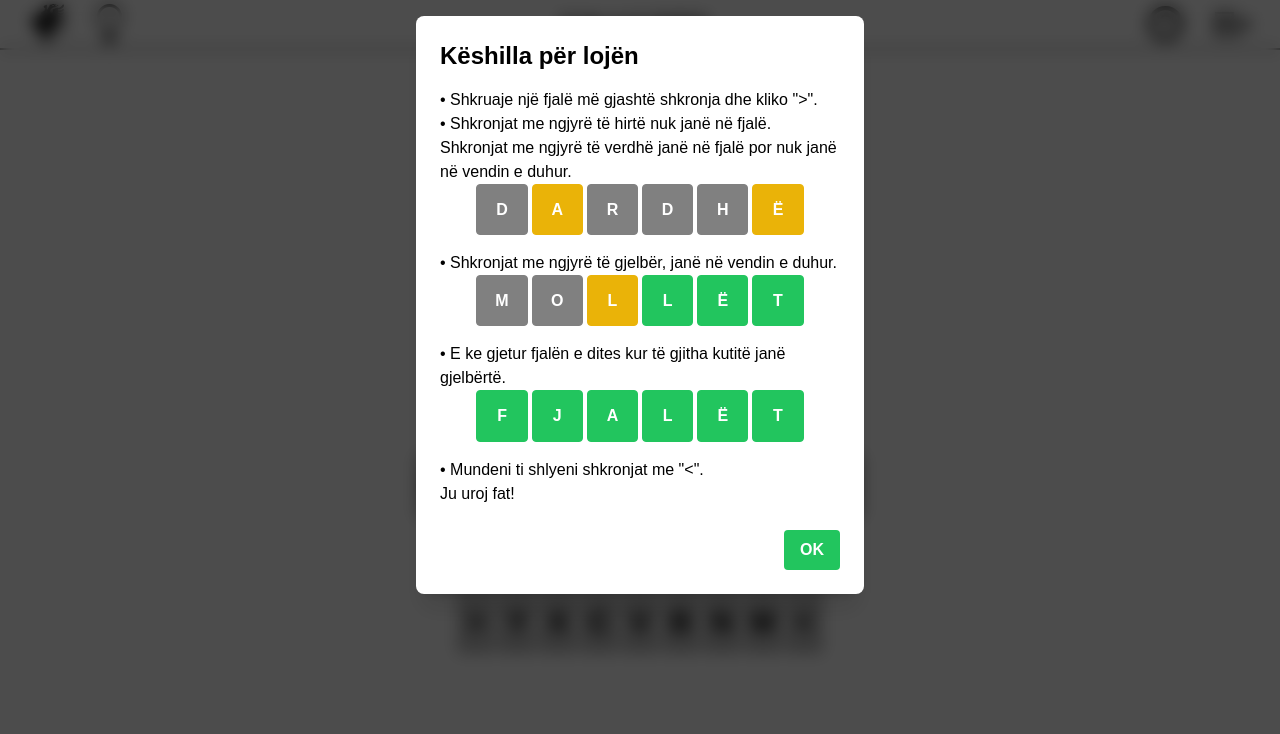
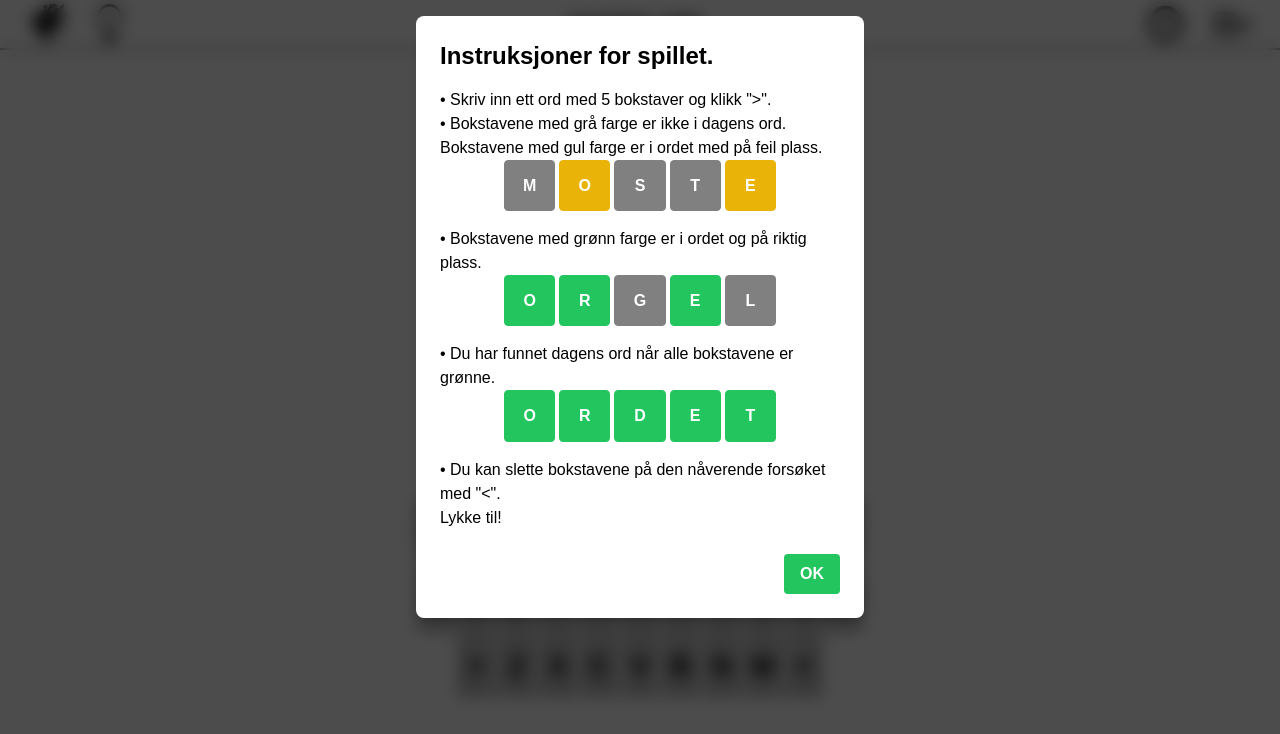
Before and after one commit to Yllnor13/fjalle, a Next.js app in the folder fjala_e_dites_front_end/: page / in a window 1280 px wide. Shown: the top 734 px of the page. Built offline with nearby package versions, Linux system fonts and the light colour scheme.

Commit message:
init, oversatt tekst og gjorde den om til 5 tegn ist. 6

```diff
--- a/fjala_e_dites_front_end/src/components/Game.tsx
+++ b/fjala_e_dites_front_end/src/components/Game.tsx
@@ -25,7 +25,7 @@ const Game: React.FC<{showStatsModal: boolean; setShowStatsModal: (val: boolean)
   const [loadingDots, setLoadingDots] = useState(".");
 
   const MAX_ATTEMPTS = 6;
-  const WORD_LENGTH = 6;
+  const WORD_LENGTH = 5;
 
   // Load saved game state on component mount
   useEffect(() => {
@@ -108,7 +108,7 @@ const Game: React.FC<{showStatsModal: boolean; setShowStatsModal: (val: boolean)
   const handle_submit = async () => {
     // Validate input length
     if (currentAttempt.length !== WORD_LENGTH) {
-      setError(`Fjala duhet ti ketë vetëm ${WORD_LENGTH} shkronja`);
+      setError(`Ordet må være akkurat ${WORD_LENGTH} bokstaver langt!`);
       return;
     }
 
@@ -125,7 +125,7 @@ const Game: React.FC<{showStatsModal: boolean; setShowStatsModal: (val: boolean)
       const response = decodeData(responseValue);
       // Check if the word is not in the word list (server returns exists: false)
       if (!response.exist) { //(!response.exists && !isHardmode)
-        setError(`"${currentAttempt}" nuk është në list`);
+        setError(`"${currentAttempt}" er ikke i lista.`);
         return; // Don't process this as an attempt
       }
 
@@ -156,7 +156,7 @@ const Game: React.FC<{showStatsModal: boolean; setShowStatsModal: (val: boolean)
       }
     } catch (error) {
       console.error('Error submitting word:', error);
-      setError('Gabim në dërgimin e fjalës. Ju lutem provoni apët.');
+      setError('Det oppsto et problem med forsøket. Plis prøv igjen nå.');
     }
   };
 
@@ -206,7 +206,7 @@ const Game: React.FC<{showStatsModal: boolean; setShowStatsModal: (val: boolean)
 
   // Generate share text with emojis based on results
   const generateShareText = (resultsArray = results): string => {
-    let shareText = `Fjala e dites ${today_date_ui} ${resultsArray.length}/${MAX_ATTEMPTS}\n\n`;
+    let shareText = `Fjala e dites ${today_date_ui} ${resultsArray.length}/${MAX_ATTEMPTS}\n\n`; //TODO: fikse dette med det nye navnet
 
     // Create emoji grid based on results
     resultsArray.forEach(row => {
@@ -261,11 +261,11 @@ const Game: React.FC<{showStatsModal: boolean; setShowStatsModal: (val: boolean)
     try{
       navigator.clipboard.writeText(shareMessage)
       //"U kopijue me suksese"
-      setError('Rezultatet u kopjuan!');
+      setError('Kopierte resultatene!');
     }
     catch(err){
       console.error(err)
-      setError('Rezultatet nuk u kopjuan!');
+      setError('Det oppsto et problem under kopieringen!');
     }
   };
 
@@ -364,7 +364,7 @@ const Game: React.FC<{showStatsModal: boolean; setShowStatsModal: (val: boolean)
           {Array.from({ length: MAX_ATTEMPTS }).map((_, rowIndex) => (
             <div
               key={`row-${rowIndex}`}
-              className="grid grid-cols-6 gap-[0.3vw]"
+              className={`grid grid-cols-${WORD_LENGTH} gap-[0.3vw]`}
             >
               {Array.from({ length: WORD_LENGTH }).map((_, colIndex) => {
                 const delay = `${colIndex * 0.2}s`;
@@ -397,7 +397,7 @@ const Game: React.FC<{showStatsModal: boolean; setShowStatsModal: (val: boolean)
         {error && (
           <div className="absolute top-[-60px] left-1/2 transform -translate-x-1/2 w-fit z-10 animate-fadeIn">
             <div className={`text-center font-bold py-2 px-4 rounded-md shadow-lg border ${
-              error === 'Rezultatet u kopjuan!'
+              error === 'Resultatet ble kopiert!!'
                 ? 'text-green-700 bg-green-50 border-green-300'
                 : 'text-red-700 bg-red-50 border-red-300'
             }`}>
@@ -425,19 +425,19 @@ const Game: React.FC<{showStatsModal: boolean; setShowStatsModal: (val: boolean)
           <div className="mb-4 text-center">
             <p className="text-xl font-bold">
               {results.some(result => result.every(r => r === 2))
-                ? "Ju keni fituar!"
-                : "Suksese ne vazhdim!"}
+                ? "Gratulerer, du vant!"
+                : "Rekken fortsetter!"}
             </p>
 
             {won && (
               <p className="mt-2">
-                Fjala e dites ishte: <span className="font-bold uppercase">{today_word}</span>
+                dagens ord er: <span className="font-bold uppercase">{today_word}</span>
               </p>
             )}
 
             {lost && (
               <p className="mt-2">
-                Nuk i a dole? Pyesni miqtë tuaj nëse e kanë zgjidhur!
+                Fikk du det ikke til? Spør vennene dine og se hva de svarte!
               </p>
             )}
           </div>
@@ -446,25 +446,25 @@ const Game: React.FC<{showStatsModal: boolean; setShowStatsModal: (val: boolean)
           <div className="grid grid-cols-2 gap-4 mb-6">
             <div className="text-center">
               <div className="text-3xl font-bold">{Local_storage.get_wins() + Local_storage.get_losses()}</div>
-              <div className="text-sm">Lojë</div>
+              <div className="text-sm">Spill</div>
             </div>
             <div className="text-center">
               <div className="text-3xl font-bold">{calculateWinPercentage()}%</div>
-              <div className="text-sm">Fituar %</div>
+              <div className="text-sm">Vinner %</div>
             </div>
             <div className="text-center">
               <div className="text-3xl font-bold">{Local_storage.get_cur_streak()}</div>
-              <div className="text-sm">Brezi aktual</div>
+              <div className="text-sm">Nåverende rekke</div>
             </div>
             <div className="text-center">
               <div className="text-3xl font-bold">{Local_storage.get_max_streak()}</div>
-              <div className="text-sm">Brezi maksimum</div>
+              <div className="text-sm">lengste rekke</div>
             </div>
           </div>
 
           {/* Guess Distribution */}
           <div className="mb-6">
-            <h3 className="font-bold mb-2 text-center">Shpërndarja e përgjigjeve</h3>
+            <h3 className="font-bold mb-2 text-center">Når du vant</h3>
             <div className="space-y-1">
               {Array.from({ length: MAX_ATTEMPTS }).map((_, i) => {
                 const count = Local_storage.get_win_rounds(i + 1);
@@ -495,7 +495,7 @@ const Game: React.FC<{showStatsModal: boolean; setShowStatsModal: (val: boolean)
           {/* Share section */}
           {won && (
             <div className="mb-4">
-            <h3 className="text-lg font-bold mb-2 text-center">Shpërndaje</h3>
+            <h3 className="text-lg font-bold mb-2 text-center">Del</h3>
             <pre className="bg-[var(--background)] p-2 rounded mb-2 text-sm overflow-x-auto">
               {shareMessage}
             </pre>
@@ -503,7 +503,7 @@ const Game: React.FC<{showStatsModal: boolean; setShowStatsModal: (val: boolean)
               onClick={copyToClipboard}
               className="w-full py-2 bg-[var(--correct)] text-[var(--text-light)] font-bold rounded hover:bg-[var(--correct-hover)] transition"
             >
-              Kopjo rezultatet
+              Kopier resultatene
             </button>
           </div>
           )}
@@ -512,7 +512,7 @@ const Game: React.FC<{showStatsModal: boolean; setShowStatsModal: (val: boolean)
             onClick={() => setShowStatsModal(false)}
             className="w-full py-2 text-[var(--text-0)] font-bold rounded"
           >
-            Mbylle
+            Lukk
           </button>
         </div>
       </div>
--- a/fjala_e_dites_front_end/src/components/Horizontal_warning.tsx
+++ b/fjala_e_dites_front_end/src/components/Horizontal_warning.tsx
@@ -17,10 +17,10 @@ const Horizontal_Warning_Modal: React.FC = () => {
       `}</style>
 
       <div className="bg-[var(--background)] rounded-lg p-6 max-w-md mx-4">
-        <div className="text-2xl font-bold mb-4 text-[var(--text0)] font-bold">paralajmërim</div>
+        <div className="text-2xl font-bold mb-4 text-[var(--text0)] font-bold">ADVARSEL</div>
 
         <div className="space-y-3 text-[var(--text0)]">
-          <p>Ju lutem ktheje telefonin vertikalisht</p>
+          <p>Plis hold telefonen din vertikalt</p>
         </div>
 
       </div>
--- a/fjala_e_dites_front_end/src/components/Instruction_Modal.tsx
+++ b/fjala_e_dites_front_end/src/components/Instruction_Modal.tsx
@@ -31,10 +31,9 @@ interface InstructionModalProps {
 type KeyState = 0 | 1 | 2;
 
 const newKeyStates: Record<string, KeyState[]> = {
-  "fjalët": [2, 2, 2, 2, 2, 2],
-  "mollët": [0, 0, 1, 2, 2, 2],
-  "bunker": [0, 0, 0, 0, 0, 0],
-  "dardhë": [0, 1, 0, 0, 0, 1],
+  "ordet": [2, 2, 2, 2, 2],
+  "moste": [0, 1, 0, 0, 1],
+  "orgel": [2, 2, 0, 2, 0],
 };
 
 const baseTextClass = "space-y-3 text-[var(--text0)]";
@@ -74,21 +73,21 @@ const Instruction_Modal: React.FC<InstructionModalProps> = ({ onClose }) => {
       `}</style>
 
       <div className="bg-[var(--background)] rounded-lg p-6 max-w-md mx-4 shadow-xl">
-        <div className="text-2xl font-bold mb-4 text-[var(--text0)] font-bold">Këshilla për lojën</div>
+        <div className="text-2xl font-bold mb-4 text-[var(--text0)] font-bold">Instruksjoner for spillet.</div>
 
         <div className={baseTextClass}>
-          <p>• Shkruaje një fjalë më gjashtë shkronja dhe kliko "&gt;".</p>
+          <p>• Skriv inn ett ord med 5 bokstaver og klikk "&gt;".</p>
         </div>
         <div className={baseTextClass}>
-          <p>• Shkronjat me ngjyrë të hirtë nuk janë në fjalë. Shkronjat me ngjyrë të verdhë janë në fjalë por nuk janë në vendin e duhur.</p>
+          <p>• Bokstavene med grå farge er ikke i dagens ord. Bokstavene med gul farge er i ordet med på feil plass.</p>
         </div>
         <div className="flex justify-center gap-1 mb-4">
-          {"dardhë".split("").map((letter, index) => (
+          {"moste".split("").map((letter, index) => (
             <div
               key={index}
               className={`
                 ${baseLetterClass}
-                ${getColorClass(newKeyStates["dardhë"][index])}
+                ${getColorClass(newKeyStates["moste"][index])}
               `}
             >
               {letter}
@@ -96,15 +95,15 @@ const Instruction_Modal: React.FC<InstructionModalProps> = ({ onClose }) => {
           ))}
         </div>
         <div className={baseTextClass}>
-          <p>• Shkronjat me ngjyrë të gjelbër, janë në vendin e duhur.</p>
+          <p>• Bokstavene med grønn farge er i ordet og på riktig plass.</p>
         </div>
         <div className="flex justify-center gap-1 mb-4">
-          {"mollët".split("").map((letter, index) => (
+          {"orgel".split("").map((letter, index) => (
             <div
               key={index}
               className={`
                 ${baseLetterClass}
-                ${getColorClass(newKeyStates["mollët"][index])}
+                ${getColorClass(newKeyStates["orgel"][index])}
               `}
             >
               {letter}
@@ -112,15 +111,15 @@ const Instruction_Modal: React.FC<InstructionModalProps> = ({ onClose }) => {
           ))}
         </div>
         <div className={baseTextClass}>
-          <p>• E ke gjetur fjalën e dites kur të gjitha kutitë janë gjelbërtë.</p>
+          <p>• Du har funnet dagens ord når alle bokstavene er grønne.</p>
         </div>
         <div className="flex justify-center gap-1 mb-4">
-          {"fjalët".split("").map((letter, index) => (
+          {"ordet".split("").map((letter, index) => (
             <div
               key={index}
               className={`
                 ${baseLetterClass}
-                ${getColorClass(newKeyStates["fjalët"][index])}
+                ${getColorClass(newKeyStates["ordet"][index])}
               `}
             >
               {letter}
@@ -128,10 +127,10 @@ const Instruction_Modal: React.FC<InstructionModalProps> = ({ onClose }) => {
           ))}
         </div>
         <div className={baseTextClass}>
-          <p>• Mundeni ti shlyeni shkronjat me "&lt;".</p>
+          <p>• Du kan slette bokstavene på den nåverende forsøket med "&lt;".</p>
         </div>
         <div className={baseTextClass}>
-          <p>Ju uroj fat!</p>
+          <p>Lykke til!</p>
         </div>
 
         <div className="mt-6 flex justify-end">
--- a/fjala_e_dites_front_end/src/components/Main_layout.tsx
+++ b/fjala_e_dites_front_end/src/components/Main_layout.tsx
@@ -120,7 +120,7 @@ const MainLayout: React.FC = () => {
           onClick={() => setShowCreditsModal(true)}
           className="px-1 py-1 flex items-center text-5xl font-medium text-[var(--text0)] hover:bg-[var(--unused)] rounded"
         >
-          <h1 className="text-xl font-bold text-center text-[var(--text0)]">FJALA E DITES</h1>
+          <h1 className="text-xl font-bold text-center text-[var(--text0)]">DAGENS ORD</h1>
         </button>
         {/* Right aligned buttons */}
         <div className="flex items-center space-x-6">
--- a/fjala_e_dites_front_end/src/components/keyboard.tsx
+++ b/fjala_e_dites_front_end/src/components/keyboard.tsx
@@ -41,9 +41,9 @@ const Key: React.FC<KeyProps> = ({ value, onClick, state }) => {
 const Keyboard: React.FC<KeyboardProps> = ({ onKeyPress, keyStates }) => {
   // Keyboard layout rows
   const keyboardRows = [
-    ['Q', 'W', 'E', 'R', 'T', 'Z', 'U', 'I', 'O', 'P', 'Ç'],
-    ['A', 'S', 'D', 'F', 'G', 'H', 'J', 'K', 'L', 'Ë'],
-    ['>', 'Y', 'X', 'C', 'V', 'B', 'N', 'M', '<']
+    ['Q', 'W', 'E', 'R', 'T', 'Y', 'U', 'I', 'O', 'P', 'Å'],
+    ['A', 'S', 'D', 'F', 'G', 'H', 'J', 'K', 'L', 'Ø', 'Æ'],
+    ['>', 'Z', 'X', 'C', 'V', 'B', 'N', 'M', '<']
   ];
 
   // Handle physical keyboard presses
```
